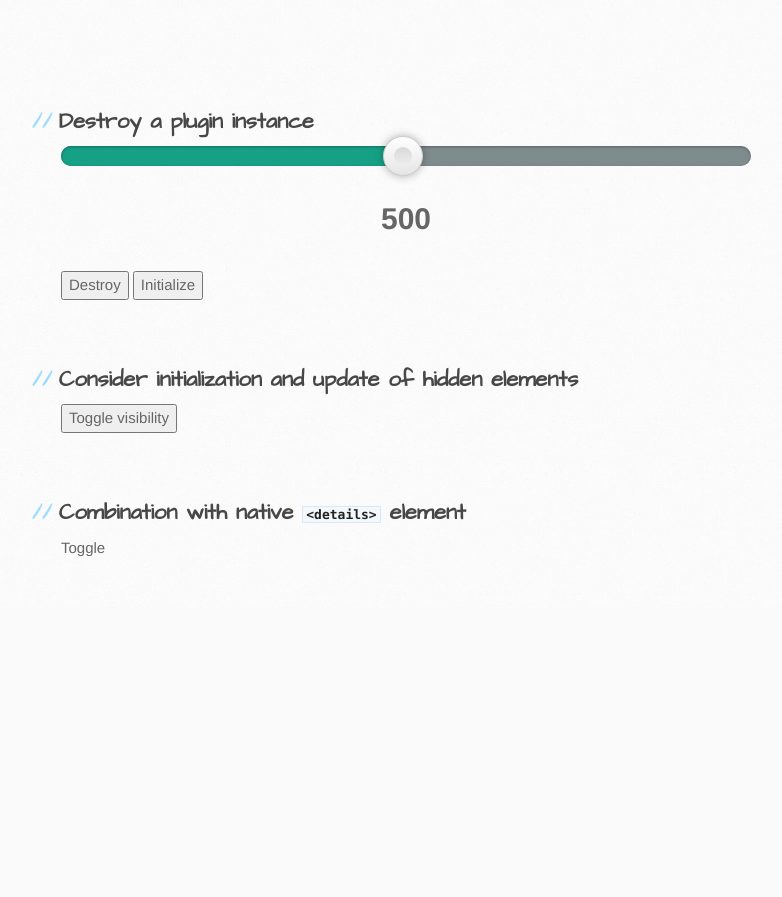
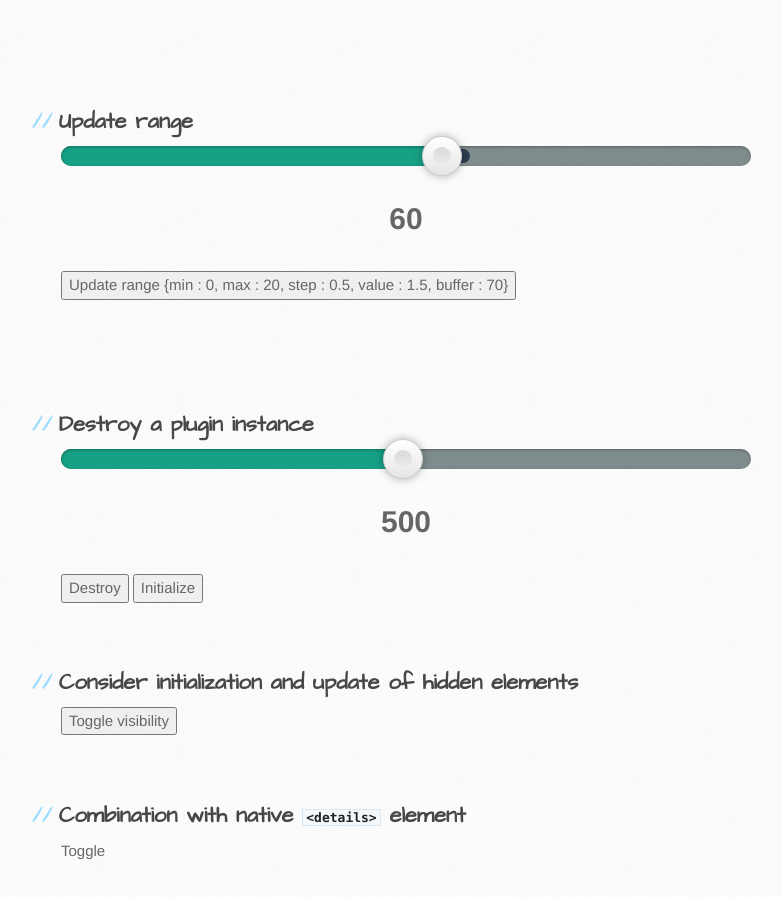
Before and after one commit to Stryzhevskyi/rangeSlider, a website: page index.html in a window 1280 px wide. Shown: the part 2830-3727 px from the top of the page, without its empty margins (199-981 px from the left). Before the commit the page ends 3439 px from the top, so only its background shows below. Drawn offline with Linux system fonts and the light colour scheme.

Commit message:
v0.3.0 Fixed : - initialization (value from options, etc..) Updated : - update({min : Number, max : Number, value : Number, step : Number, buffer : [String|Number]}) method - methods name with _

```diff
--- a/bower.json
+++ b/bower.json
@@ -1,7 +1,7 @@
 {
   "name": "rangeSliderExample",
-  "version": "0.1.3",
+  "version": "0.3.0",
   "dependencies": {
-    "rangeslider-pure" : "~0.1.*"
+    "rangeslider-pure" : "~0.3.*"
   }
 }
--- a/bower_components/rangeslider-pure/bower.json
+++ b/bower_components/rangeslider-pure/bower.json
@@ -1,6 +1,6 @@
 {
   "name": "rangeslider-pure",
-  "version": "0.1.3",
+  "version": "0.3.0",
   "homepage": "https://github.com/Stryzhevskyi/rangeSlider",
   "authors": [
     "André Ruffert <andre@andreruffert.com>",
--- a/index.html
+++ b/index.html
@@ -165,6 +165,18 @@
             <br>
             <br>
 
+            <div id="js-example-update-range">
+                <h2>Update range</h2>
+                <input type="range" min="10" max="100" step="10" data-buffer="60" data-rangeSlider>
+                <output></output>
+                <button>Update range {min : 0, max : 20, step : 0.5, value : 1.5, buffer : 70}</button>
+            </div>
+
+            <br>
+            <br>
+            <br>
+            <br>
+
             <div id="js-example-destroy">
                 <h2>Destroy a plugin instance</h2>
                 <input type="range" min="10" max="1000" step="10" value="500" data-rangeSlider>
@@ -221,28 +233,22 @@
     <script src="bower_components/rangeslider-pure/dist/rangeSlider.js"></script>
     <script>
         (function () {
-
             var selector = '[data-rangeSlider]',
                     elements = document.querySelectorAll(selector);
-
             // Example functionality to demonstrate a value feedback
             function valueOutput(element) {
                 var value = element.value,
                         output = element.parentNode.getElementsByTagName('output')[0];
                 output.innerHTML = value;
             }
-
             for (var i = elements.length - 1; i >= 0; i--) {
                 valueOutput(elements[i]);
             }
-
             Array.prototype.slice.call(document.querySelectorAll('input[type="range"]')).forEach(function (el) {
                 el.addEventListener('input', function (e) {
                     valueOutput(e.target);
                 }, false);
             });
-
-
             // Example functionality to demonstrate disabled functionality
             var toggleBtnDisable = document.querySelector('#js-example-disabled button[data-behaviour="toggle"]');
             toggleBtnDisable.addEventListener('click', function (e) {
@@ -256,40 +262,39 @@
                 }
                 inputRange.rangeSlider.update();
             }, false);
-
             // Example functionality to demonstrate programmatic value changes
             var changeValBtn = document.querySelector('#js-example-change-value button');
             changeValBtn.addEventListener('click', function (e) {
                 var inputRange = changeValBtn.parentNode.querySelector('input[type="range"]'),
                         value = changeValBtn.parentNode.querySelector('input[type="number"]').value;
-
                 inputRange.value = value;
                 inputRange.dispatchEvent(new Event('change'));
             }, false);
-
             // Example functionality to demonstrate programmatic buffer set
             var stBufferBtn = document.querySelector('#js-example-buffer-set button');
             stBufferBtn.addEventListener('click', function (e) {
                 var inputRange = stBufferBtn.parentNode.querySelector('input[type="range"]'),
                         value = stBufferBtn.parentNode.querySelector('input[type="number"]').value;
-
-                inputRange.rangeSlider.setBufferPosition(value, true);
+                inputRange.rangeSlider.update({buffer : value});
             }, false);
-
             // Example functionality to demonstrate destroy functionality
             var destroyBtn = document.querySelector('#js-example-destroy button[data-behaviour="destroy"]');
             destroyBtn.addEventListener('click', function (e) {
                 var inputRange = destroyBtn.parentNode.querySelector('input[type="range"]');
+                console.log(inputRange);
                 inputRange.rangeSlider.destroy();
             }, false);
-
             var initBtn = document.querySelector('#js-example-destroy button[data-behaviour="initialize"]');
             initBtn.addEventListener('click', function (e) {
                 var inputRange = initBtn.parentNode.querySelector('input[type="range"]');
-                rangeSlider(inputRange, {});
+                rangeSlider.create(inputRange, {});
             }, false);
-
-
+            //update range
+            var updateBtn1 = document.querySelector('#js-example-update-range button');
+            updateBtn1.addEventListener('click', function (e) {
+                var inputRange = updateBtn1.parentNode.querySelector('input[type="range"]');
+                inputRange.rangeSlider.update({min : 0, max : 20, step : 0.5, value : 1.5, buffer : 70});
+            }, false);
             var toggleBtn = document.querySelector('#js-example-hidden button[data-behaviour="toggle"]');
             toggleBtn.addEventListener('click', function (e) {
                 var container = e.target.previousElementSibling;
@@ -299,28 +304,22 @@
                     container.style.cssText = 'display: none;';
                 }
             }, false);
-
             // Basic rangeSlider initialization
             rangeSlider.create(elements, {
-
-
                 // Callback function
                 onInit: function () {
                 },
-
                 // Callback function
-                onSlideStart: function (position, value) {
-                    console.info('onSlideStart', 'position: ' + position, 'value: ' + value);
+                onSlideStart: function (value, percent,  position) {
+                    console.info('onSlideStart', 'value: ' + value, 'percent: ' + percent, 'position: ' + position);
                 },
-
                 // Callback function
-                onSlide: function (position, value) {
-                    console.log('onSlide', 'position: ' + position, 'value: ' + value);
+                onSlide: function (value, percent,  position) {
+                    console.log('onSlide', 'value: ' + value, 'percent: ' + percent, 'position: ' + position);
                 },
-
                 // Callback function
-                onSlideEnd: function (position, value) {
-                    console.warn('onSlideEnd', 'position: ' + position, 'value: ' + value);
+                onSlideEnd: function (value, percent,  position) {
+                    console.warn('onSlideEnd', 'value: ' + value, 'percent: ' + percent, 'position: ' + position);
                 }
             });
         })();
```
Also changed, not shown: bower_components/rangeslider-pure/.bower.json, bower_components/rangeslider-pure/README.md, bower_components/rangeslider-pure/dist/rangeSlider.js, bower_components/rangeslider-pure/dist/rangeSlider.min.js.
